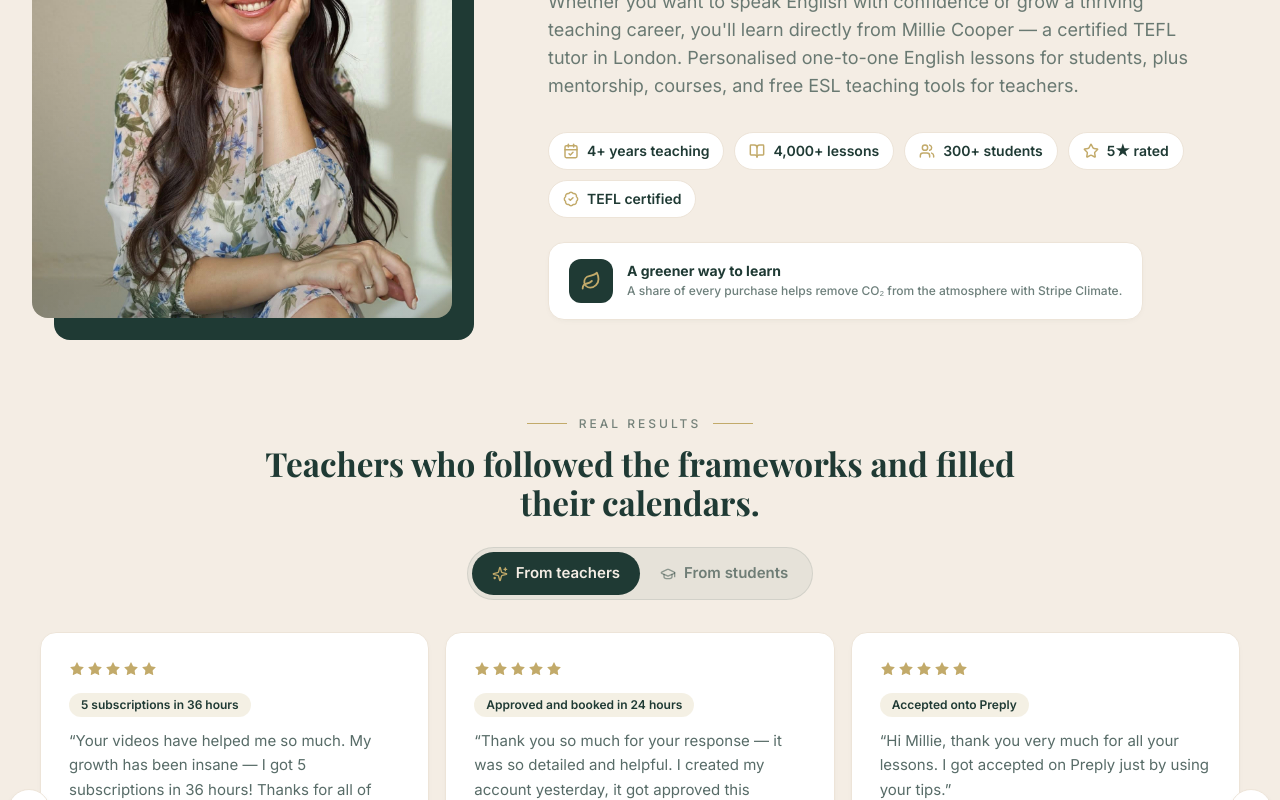
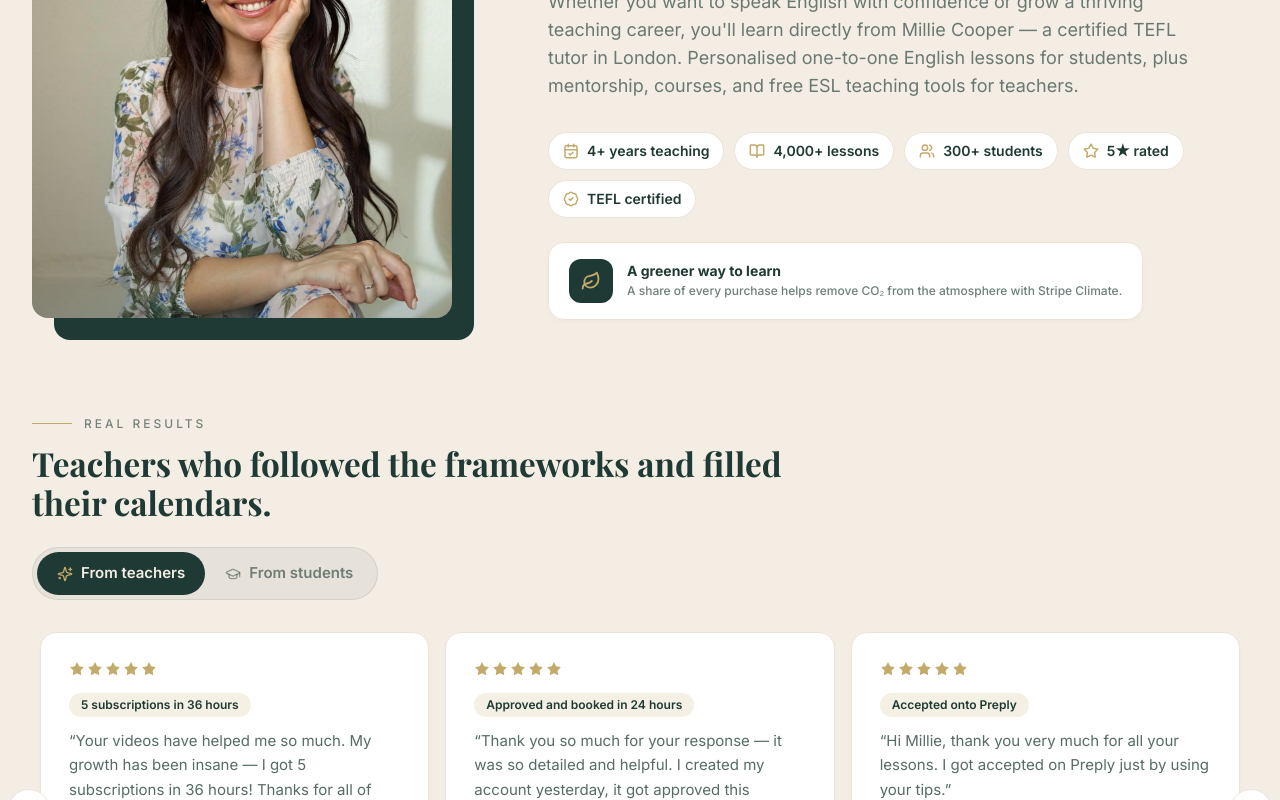
Before and after one commit to janicooper7/LearnWithMillie, a Next.js app: page / in a window 1280 px wide. Shown: the part 380-1180 px from the top of the page. Built offline with nearby package versions, Linux system fonts and the light colour scheme; no server answers; the database is empty.

Commit message:
feat: styling

```diff
--- a/src/app/sections/HomeSocialProof.tsx
+++ b/src/app/sections/HomeSocialProof.tsx
@@ -92,8 +92,8 @@ export default function HomeSocialProof() {
   return (
     <div className='container pb-14 md:pb-20'>
       {/* Header */}
-      <div className='text-center max-w-3xl mx-auto'>
-        <div className='flex items-center justify-center gap-3 mb-3'>
+      <div className='max-w-3xl'>
+        <div className='flex items-center gap-3 mb-3'>
           <div className='h-px w-10' style={{ backgroundColor: '#C2AA6A' }} />
           <span
             className='text-xs uppercase tracking-[0.25em] font-medium'
@@ -104,7 +104,6 @@ export default function HomeSocialProof() {
           >
             Real results
           </span>
-          <div className='h-px w-10' style={{ backgroundColor: '#C2AA6A' }} />
         </div>
         <h2
           style={{
@@ -120,7 +119,7 @@ export default function HomeSocialProof() {
       </div>
 
       {/* Audience filter */}
-      <div className='flex justify-center mt-6 mb-8'>
+      <div className='flex mt-6 mb-8'>
         <div
           role='tablist'
           aria-label='Filter testimonials by audience'
```
